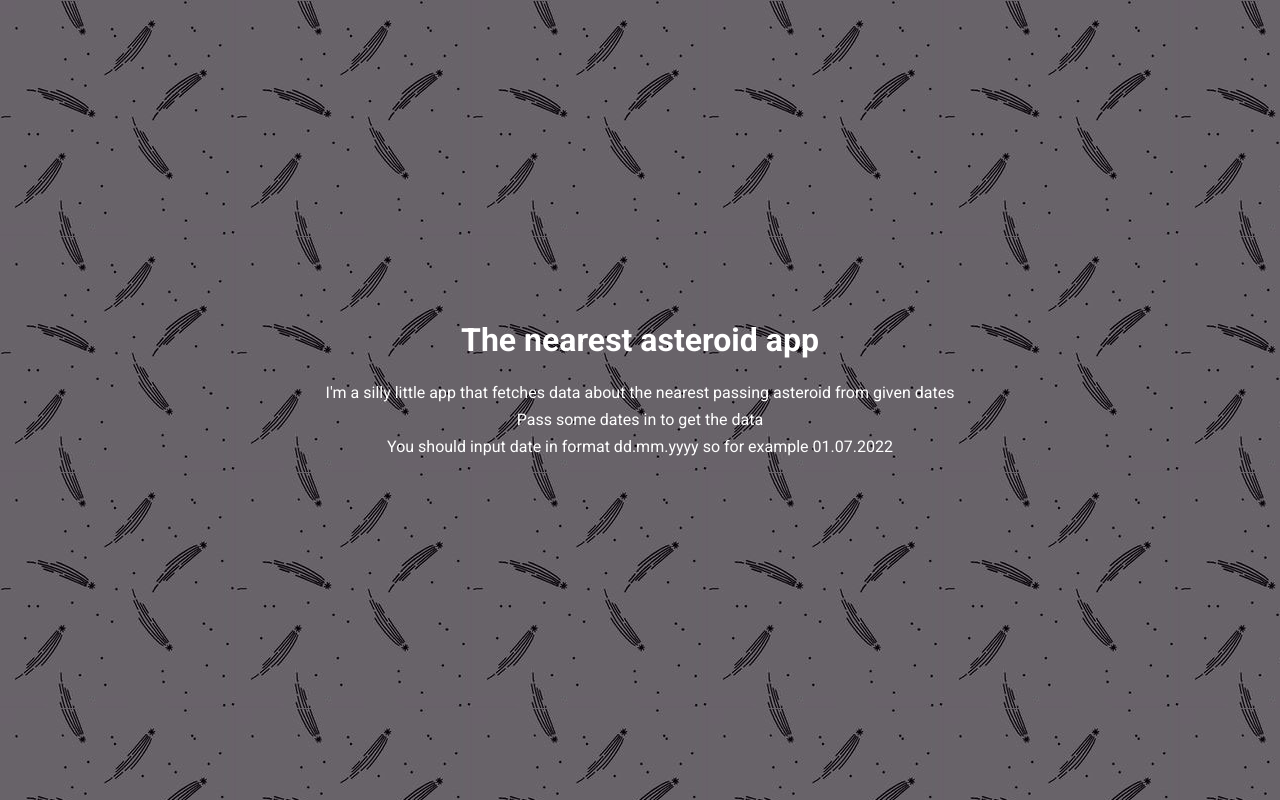
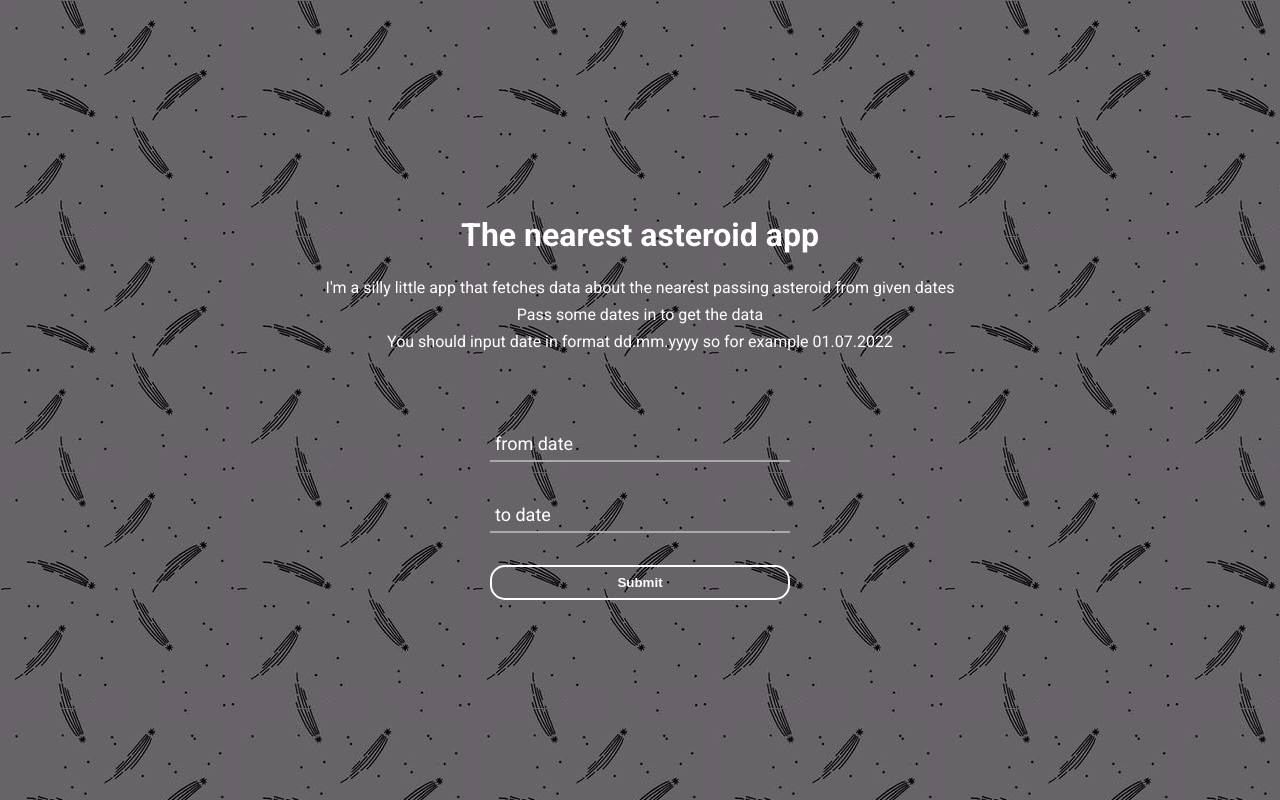
Before and after one commit to mikkometso/neofeed, a React (Create React App) app: page / in a window 1280 px wide. Built offline with nearby package versions, Linux system fonts and the light colour scheme; no server answers.

Commit message:
add form component

```diff
--- a/src/App.tsx
+++ b/src/App.tsx
@@ -1,12 +1,16 @@
 import React, { useEffect, useState } from "react";
 import styles from "./App.module.css";
 import ErrorModal from "./components/ErrorModal/ErrorModal";
+import Form from "./components/Form/Form";
 import LoadingBar from "./components/LoadingBar/LoadingBar";
 import "./styles.css";
 
 function App() {
   const [isLoading, setIsLoading] = useState<boolean>(false);
   const [resStatus, setResStatus] = useState<number>();
+  const [fromDate, setFromDate] = useState<string>("");
+  const [toDate, setToDate] = useState<string>("");
+
   useEffect(() => {
     setIsLoading(true);
     fetch(
@@ -32,6 +36,18 @@ function App() {
         setIsLoading(false);
       });
   }, []);
+
+  const handleInput = (
+    event: React.ChangeEvent<HTMLInputElement>,
+    dataSettingFunction: (value: React.SetStateAction<string>) => void
+  ) => {
+    dataSettingFunction(event.target.value.trim());
+  };
+
+  const handleSubmit = (event: React.FormEvent<HTMLFormElement>) => {
+    event.preventDefault();
+  };
+
   return (
     <>
       <LoadingBar isLoading={isLoading} />
@@ -48,6 +64,19 @@ function App() {
             You should input date in format dd.mm.yyyy so for example 01.07.2022
           </p>
         </div>
+        <Form
+          handleSubmit={handleSubmit}
+          handleInput={handleInput}
+          fromDate={fromDate}
+          setFromDate={setFromDate}
+          toDate={toDate}
+          setToDate={setToDate}
+        />
+        {isLoading && (
+          <div className={styles.section}>
+            <p>loading!</p>
+          </div>
+        )}
       </div>
     </>
   );
--- /dev/null
+++ b/src/components/Form/Form.module.css
@@ -0,0 +1,125 @@
+form {
+  display: flex;
+  flex-direction: column;
+}
+
+.group {
+  position: relative;
+  margin: 1rem 0;
+}
+
+input[type="text"] {
+  cursor: pointer;
+  display: block;
+  background: transparent;
+  color: var(--primary-color);
+  border: none;
+  width: 100%;
+  height: 2rem;
+  margin-top: 0.2rem;
+}
+
+input:focus {
+  outline: none;
+}
+
+input[type="submit"] {
+  padding: 0.5rem 2rem;
+  margin: 1rem 0;
+  background-color: transparent;
+  border: 2px solid var(--primary-color);
+  color: var(--primary-color);
+  font-weight: bold;
+  border-radius: 15px;
+}
+
+input[type="submit"]:hover {
+  background-color: var(--primary-color);
+  color: black;
+}
+
+/* LABEL ======================================= */
+.inputLabel {
+  color: var(--primary-color);
+  font-size: 18px;
+  font-weight: normal;
+  position: absolute;
+  pointer-events: none;
+  left: 5px;
+  top: 10px;
+  transition: 0.2s ease all;
+  -moz-transition: 0.2s ease all;
+  -webkit-transition: 0.2s ease all;
+}
+
+/* active state */
+input:focus ~ .inputLabel,
+input[value]:not([value=""]) ~ .inputLabel,
+input:invalid ~ .inputLabel {
+  top: -20px;
+  font-size: 14px;
+  color: var(--primary-color);
+}
+
+/* BOTTOM BARS ================================= */
+.bar {
+  position: relative;
+  display: block;
+  height: 2px;
+  width: 300px;
+  background-color: darkgrey;
+}
+
+.bar:before,
+.bar:after {
+  content: "";
+  height: 2px;
+  width: 0;
+  bottom: 1px;
+  position: absolute;
+  background: var(--primary-color);
+  transition: 0.2s ease all;
+  -moz-transition: 0.2s ease all;
+  -webkit-transition: 0.2s ease all;
+}
+
+.bar:before {
+  left: 50%;
+}
+
+.bar:after {
+  right: 50%;
+}
+
+input:focus ~ .bar:before,
+input:focus ~ .bar:after {
+  width: 50%;
+}
+
+/* HIGHLIGHTER ================================== */
+.highlight {
+  position: absolute;
+  background-color: var(--primary-color);
+  width: 100px;
+  top: 25%;
+  left: 0;
+  pointer-events: none;
+  opacity: 0.5;
+}
+
+input:focus ~ .highlight {
+  -webkit-animation: inputHighlighter 0.3s ease;
+  -moz-animation: inputHighlighter 0.3s ease;
+  animation: inputHighlighter 0.3s ease;
+}
+
+/* ANIMATIONS ================ */
+@keyframes inputHighlighter {
+  from {
+    background: var(--primary-color);
+  }
+  to {
+    width: 0;
+    background: transparent;
+  }
+}
--- /dev/null
+++ b/src/components/Form/Form.tsx
@@ -0,0 +1,63 @@
+import React from "react";
+import styles from "./Form.module.css";
+
+interface FormProps {
+  handleSubmit: (event: React.FormEvent<HTMLFormElement>) => void;
+  handleInput: (
+    event: React.ChangeEvent<HTMLInputElement>,
+    dataSettingFunction: (value: React.SetStateAction<string>) => void
+  ) => void;
+  fromDate: string;
+  setFromDate: React.Dispatch<React.SetStateAction<string>>;
+  toDate: string;
+  setToDate: React.Dispatch<React.SetStateAction<string>>;
+}
+
+const Form: React.FC<FormProps> = (props) => {
+  const {
+    handleSubmit,
+    handleInput,
+    fromDate,
+    setFromDate,
+    toDate,
+    setToDate,
+  } = props;
+
+  return (
+    <form action="submit" onSubmit={handleSubmit}>
+      <div className={styles.group}>
+        <input
+          id="fromDateInput"
+          type="text"
+          // TODO: Find correct date regex. This currencly accepts dates like 31.02.2022
+          pattern="(0[1-9]|1[0-9]|2[0-9]|3[01]).(0[1-9]|1[012]).[0-9]{4}"
+          value={fromDate}
+          onChange={(e) => handleInput(e, setFromDate)}
+        />
+        <span className={styles.highlight}></span>
+        <span className={styles.bar}></span>
+        <label className={styles.inputLabel} htmlFor="fromDateInput">
+          from date
+        </label>
+      </div>
+      <div className={styles.group}>
+        <input
+          id="toDateInput"
+          type="text"
+          // TODO: Find correct date regex.
+          pattern="(0[1-9]|1[0-9]|2[0-9]|3[01]).(0[1-9]|1[012]).[0-9]{4}"
+          value={toDate}
+          onChange={(e) => handleInput(e, setToDate)}
+        />
+        <span className={styles.highlight}></span>
+        <span className={styles.bar}></span>
+        <label className={styles.inputLabel} htmlFor="toDateInput">
+          to date
+        </label>
+      </div>
+      <input type="submit" value="Submit" />
+    </form>
+  );
+};
+
+export default Form;
```
